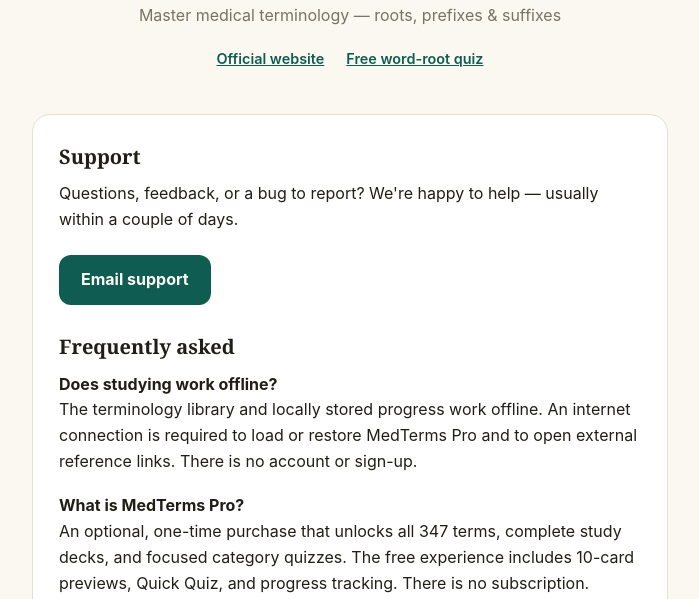
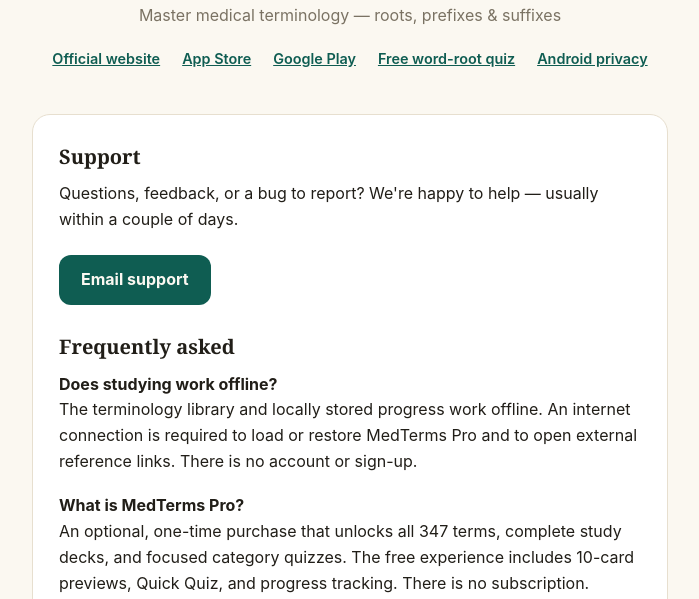
Before and after one commit to chengai1106/medterms-site, a plain HTML site: page index.html in a window 1280 px wide. Shown: the part 201-800 px from the top of the page, without its empty margins (290-989 px from the left). Drawn offline with Linux system fonts and the light colour scheme.

Commit message:
feat: add App Store, Google Play, and Android privacy links to support header (#1)

```diff
--- a/index.html
+++ b/index.html
@@ -35,7 +35,10 @@
     <p class="tag">Master medical terminology — roots, prefixes &amp; suffixes</p>
     <nav class="site-links" aria-label="MedTerms links">
       <a href="https://medical-terminology.app/">Official website</a>
+      <a href="https://apps.apple.com/app/id6790740392">App Store</a>
+      <a href="https://play.google.com/store/apps/details?id=com.cheng.medterms">Google Play</a>
       <a href="https://medical-terminology.app/medical-terminology-quiz">Free word-root quiz</a>
+      <a href="android/">Android privacy</a>
     </nav>
   </header>
 
```
